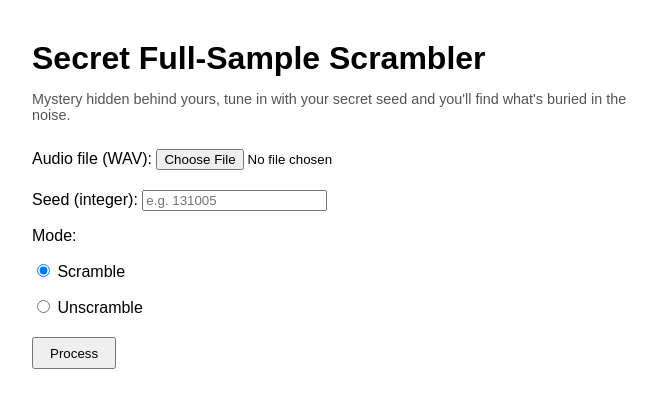
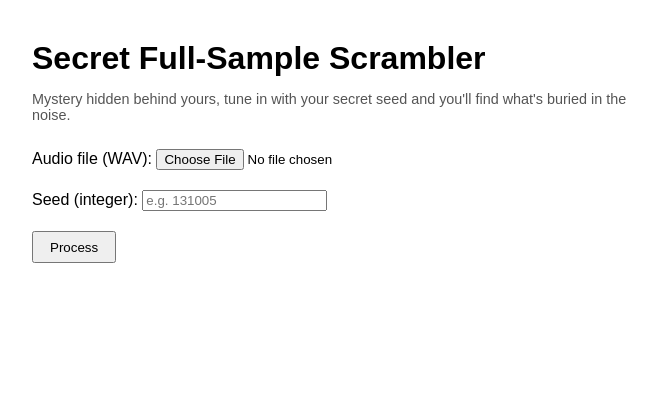
Before and after one commit to allaboutmathbykornny/secret-demod, a Flask app: page / in a window 1280 px wide. Shown: the top 408 px of the page, without its empty margins (308-965 px from the left). Run offline with Flask 3, Linux system fonts and the light colour scheme.

Commit message:
Full-sample permutation web app

```diff
--- a/main.py
+++ b/main.py
@@ -1,14 +1,4 @@
-"""
-Secret Full-Sample Permutation Scrambler – Flask web app
-
-What it does:
-- Shows a web page where you can upload a WAV file.
-- Asks for a seed (integer) and a mode: "scramble" or "unscramble".
-- Permutes ALL samples using a pseudo-random permutation from the seed.
-- Unscramble regenerates the same permutation and applies the inverse.
-
-Use the SAME seed to unscramble what you scrambled.
-"""
+# main.py
 
 import os
 import io
@@ -19,45 +9,19 @@ from scipy.io import wavfile
 app = Flask(__name__)
 
 
-# ---------- Permutation helpers ----------
-
 def generate_sample_permutation(n_samples: int, seed: int) -> np.ndarray:
-    """
-    Generate a deterministic permutation of sample indices [0, 1, ..., n_samples-1]
-    using the given seed.
-
-    Same (n_samples, seed) -> same permutation every time.
-    """
     rng = np.random.default_rng(seed)
     perm = rng.permutation(n_samples)
     return perm
 
 
 def invert_permutation(perm: np.ndarray) -> np.ndarray:
-    """
-    Given a permutation array 'perm', return its inverse.
-    """
     inv = np.empty_like(perm)
     inv[perm] = np.arange(len(perm))
     return inv
 
 
-# ---------- Core sample permutation logic ----------
-
 def permute_samples(data: np.ndarray, perm: np.ndarray) -> np.ndarray:
-    """
-    Apply a sample permutation to an audio array.
-
-    data:
-      - Mono: shape (N,)
-      - Multi-channel: shape (N, C)
-
-    perm:
-      - Permutation array of length N.
-
-    Returns:
-      - data with its samples permuted, same shape and dtype as input.
-    """
     data = np.asarray(data)
     if data.shape[0] != len(perm):
         raise ValueError(
@@ -66,19 +30,14 @@ def permute_samples(data: np.ndarray, perm: np.ndarray) -> np.ndarray:
         )
 
     if data.ndim == 1:
-        # Mono
         result = data[perm]
     else:
-        # Multi-channel: permute along time dimension
         result = data[perm, :]
 
     return result.astype(data.dtype, copy=False)
 
 
 def scramble_array(data: np.ndarray, seed: int) -> np.ndarray:
-    """
-    Scramble audio by permuting ALL samples using a seed.
-    """
     data = np.asarray(data)
     n_samples = data.shape[0]
     perm = generate_sample_permutation(n_samples, seed)
@@ -87,9 +46,6 @@ def scramble_array(data: np.ndarray, seed: int) -> np.ndarray:
 
 
 def unscramble_array(data: np.ndarray, seed: int) -> np.ndarray:
-    """
-    Unscramble audio that was scrambled with scramble_array using the same seed.
-    """
     data = np.asarray(data)
     n_samples = data.shape[0]
     perm = generate_sample_permutation(n_samples, seed)
@@ -98,20 +54,10 @@ def unscramble_array(data: np.ndarray, seed: int) -> np.ndarray:
     return unscrambled
 
 
-def process_file_full_perm(in_bytes: bytes, seed: int, mode: str):
-    """
-    Take WAV bytes, apply full-sample permutation scrambling/unscrambling,
-    and return new WAV bytes.
-    """
+def process_file_full_perm(in_bytes: bytes, seed: int):
     in_buf = io.BytesIO(in_bytes)
     fs, data = wavfile.read(in_buf)
-
-    if mode == "scramble":
-        processed = scramble_array(data, seed)
-    elif mode == "unscramble":
-        processed = unscramble_array(data, seed)
-    else:
-        raise ValueError("mode must be 'scramble' or 'unscramble'")
+    processed = unscramble_array(data, seed)
 
     out_buf = io.BytesIO()
     wavfile.write(out_buf, fs, processed)
@@ -120,14 +66,11 @@ def process_file_full_perm(in_bytes: bytes, seed: int, mode: str):
     return out_buf, fs
 
 
-# ---------- Flask routes ----------
-
 @app.route("/", methods=["GET", "POST"])
 def index():
     if request.method == "POST":
         f = request.files.get("audiofile")
         seed_text = request.form.get("seed", "").strip()
-        mode = request.form.get("mode", "scramble").lower()
 
         if not f or f.filename == "":
             return "No file uploaded.", 400
@@ -140,19 +83,15 @@ def index():
         except ValueError:
             return "Seed must be an integer.", 400
 
-        if mode not in ("scramble", "unscramble"):
-            return "Invalid mode. Choose scramble or unscramble.", 400
-
         in_bytes = f.read()
 
         try:
-            out_buf, fs = process_file_full_perm(in_bytes, seed, mode)
+            out_buf, fs = process_file_full_perm(in_bytes, seed)
         except Exception as e:
             return f"Error during processing: {e}", 500
 
         base_name, _ = os.path.splitext(f.filename)
-        suffix = "_scrambled" if mode == "scramble" else "_unscrambled"
-        out_name = base_name + suffix + ".wav"
+        out_name = base_name + "_unscrambled.wav"
 
         return send_file(
             out_buf,
@@ -165,6 +104,5 @@ def index():
 
 
 if __name__ == "__main__":
-    # For local testing; on Render you'll use gunicorn via Procfile
     port = int(os.environ.get("PORT", 8000))
     app.run(host="0.0.0.0", port=port, debug=True)
--- a/templates/index.html
+++ b/templates/index.html
@@ -1,3 +1,4 @@
+<!-- templates/index.html -->
 <!DOCTYPE html>
 <html>
   <head>
@@ -30,9 +31,6 @@
         padding: 0.5em 1.2em;
         cursor: pointer;
       }
-      .mode-group {
-        margin-top: 1em;
-      }
     </style>
   </head>
   <body>
@@ -52,18 +50,6 @@
         <input type="text" name="seed" placeholder="e.g. 131005" required>
       </label>
 
-      <div class="mode-group">
-        <label>Mode:</label>
-        <label>
-          <input type="radio" name="mode" value="scramble" checked>
-          Scramble
-        </label>
-        <label>
-          <input type="radio" name="mode" value="unscramble">
-          Unscramble
-        </label>
-      </div>
-
       <button type="submit">Process</button>
     </form>
   </body>
```
